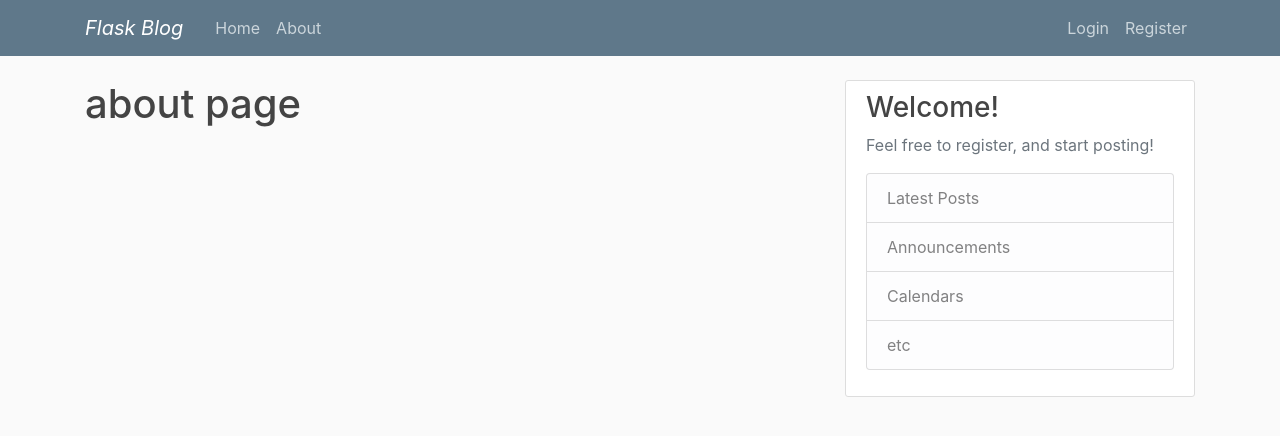
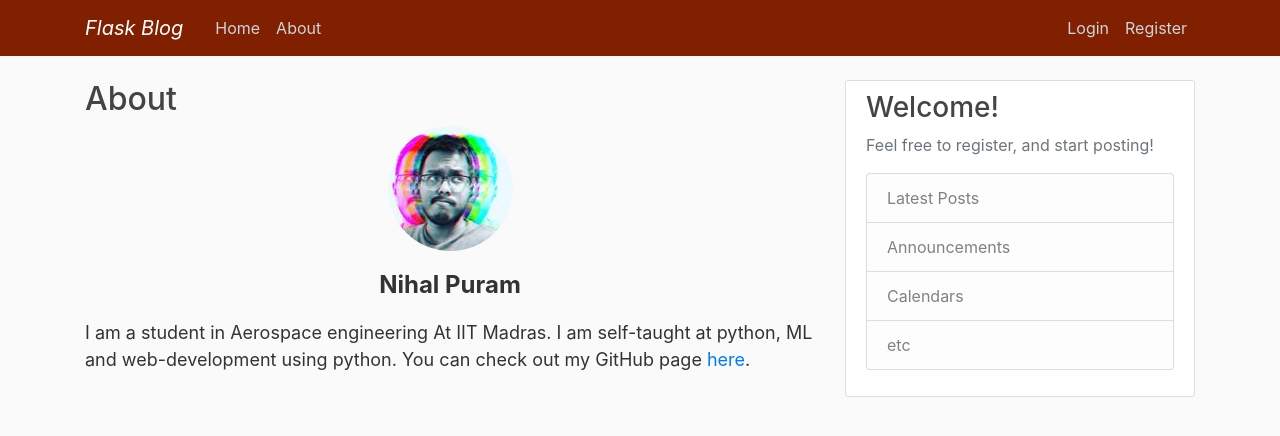
Before and after one commit to realnihal/buzzby.ml-A-Social-Media-site, a Flask app: page /about in a window 1280 px wide. Shown: the top 436 px of the page. Run offline with Flask 2, Linux system fonts and the light colour scheme; data comes from the database, SQL or seed files in the repository; both versions use the stored data as it was after the commit; some libraries are stand-ins or nearby versions.

Commit message:
css changes

```diff
--- a/flaskblog/main/routes.py
+++ b/flaskblog/main/routes.py
@@ -1,5 +1,5 @@
 from flask import render_template, request, Blueprint
-from flaskblog.models import Post
+from flaskblog.models import Post, User
 
 main = Blueprint('main', __name__)
 
@@ -14,4 +14,5 @@ def home():
 
 @main.route("/about")
 def about():
-    return render_template('about.html', title='About')
+    user = User.query.filter_by(email='puramnihal@gmail.com').first()
+    return render_template('about.html', title='About', user=user)
--- a/flaskblog/templates/about.html
+++ b/flaskblog/templates/about.html
@@ -1,4 +1,29 @@
 {% extends "layout.html" %}
 {% block content %}
-    <h1>about page</h1>
+<main id="site-main" class="site-main outer">
+    <div class="inner">
+
+        <article class="post-full post no-image page no-image">
+
+            <header class="post-full-header">
+                <h2 class="post-full-title">About</h2>
+            </header>
+            <p style="text-align:center;">
+            <img class="rounded-circle" src="{{ url_for('static', filename='profile_pics/' + user.image_file) }}">
+            </p>
+            <div class="media-body">
+            <p style="text-align: center;"><strong><span style="font-size: 24px;">Nihal Puram</span></strong></p>
+<p style="text-align: left;"><span style="font-size: 18px;">I am a student in Aerospace engineering At IIT Madras. I am self-taught at python, ML and web-development using python. You can check out my GitHub page&nbsp;<a href="https://github.com/realnihal" rel="noopener noreferrer" target="_blank">here</a>.</span></p>
+            <section class="post-full-content">
+                <div class="post-content">
+                    <p>
+                    </p>
+                </div>
+            </section>
+
+        </article>
+
+    </div>
+</main>
+
 {% endblock content %}
--- a/flaskblog/templates/home.html
+++ b/flaskblog/templates/home.html
@@ -6,7 +6,7 @@
           <div class="media-body">
             <div class="article-metadata">
               <a class="mr-2" href="{{ url_for('users.user_posts', username=post.author.username) }}">{{ post.author.username }}</a>
-              <small class="text-muted">{{ post.date_posted.strftime('%Y-%m-%d') }}</small>
+              <small class="text-muted">{{ post.date_posted.strftime('%d-%m-%Y / %I:%M %p') }}</small>
             </div>
             <h2><a class="article-title" href="{{ url_for('posts.post', post_id=post.id) }}">{{ post.title }}</a></h2>
             <p class="article-content">{{ post.content }}</p>
@@ -16,7 +16,7 @@
     {% for page_num in posts.iter_pages(left_edge=1, right_edge=1, left_current=1, right_current=2) %}
       {% if page_num %}
         {% if posts.page == page_num %}
-          <a class="btn btn-info mb-4" href="{{ url_for('main.home', page=page_num) }}">{{ page_num }}</a>
+          <a class="btn btn-info mb-4" href="{{ url_for('main.home', page=page_num) }}" style="background-color: #802000;">{{ page_num }}</a>
         {% else %}
           <a class="btn btn-outline-info mb-4" href="{{ url_for('main.home', page=page_num) }}">{{ page_num }}</a>
         {% endif %}
--- a/flaskblog/templates/layout.html
+++ b/flaskblog/templates/layout.html
@@ -18,7 +18,7 @@
 </head>
 <body>
     <header class="site-header">
-      <nav class="navbar navbar-expand-md navbar-dark bg-steel fixed-top">
+      <nav class="navbar navbar-expand-md navbar-dark fixed-top" style="background-color: #802000;" >
         <div class="container">
           <a class="navbar-brand font-italic mr-4" href="/">Flask Blog</a>
           <button class="navbar-toggler" type="button" data-toggle="collapse" data-target="#navbarToggle" aria-controls="navbarToggle" aria-expanded="false" aria-label="Toggle navigation">
--- a/flaskblog/templates/post.html
+++ b/flaskblog/templates/post.html
@@ -5,7 +5,7 @@
     <div class="media-body">
       <div class="article-metadata">
         <a class="mr-2" href="{{ url_for('users.user_posts', username=post.author.username) }}">{{ post.author.username }}</a>
-        <small class="text-muted">{{ post.date_posted.strftime('%Y-%m-%d') }}</small>
+        <small class="text-muted">{{ post.date_posted.strftime(''%d-%m-%Y / %I:%M %p'') }}</small>
         {% if post.author == current_user %}
           <div>
             <a class="btn btn-secondary btn-sm mt-1 mb-1" href="{{ url_for('posts.update_post', post_id=post.id) }}">Update</a>
--- a/flaskblog/templates/user_posts.html
+++ b/flaskblog/templates/user_posts.html
@@ -1,13 +1,13 @@
 {% extends "layout.html" %}
 {% block content %}
-    <h1 class="mb-3">Posts by {{ user.username }} ({{ posts.total }})</h1>
+    <h2 class="mb-3">Posts by {{ user.username }} ({{ posts.total }})</h2>
     {% for post in posts.items %}
         <article class="media content-section">
           <img class="rounded-circle article-img" src="{{ url_for('static', filename='profile_pics/' + post.author.image_file) }}">
           <div class="media-body">
             <div class="article-metadata">
               <a class="mr-2" href="{{ url_for('users.user_posts', username=post.author.username) }}">{{ post.author.username }}</a>
-              <small class="text-muted">{{ post.date_posted.strftime('%Y-%m-%d') }}</small>
+              <small class="text-muted">{{ post.date_posted.strftime('%d-%m-%Y / %I:%M %p') }}</small>
             </div>
             <h2><a class="article-title" href="{{ url_for('posts.post', post_id=post.id) }}">{{ post.title }}</a></h2>
             <p class="article-content">{{ post.content }}</p>
@@ -17,7 +17,7 @@
     {% for page_num in posts.iter_pages(left_edge=1, right_edge=1, left_current=1, right_current=2) %}
       {% if page_num %}
         {% if posts.page == page_num %}
-          <a class="btn btn-info mb-4" href="{{ url_for('users.user_posts', username=user.username, page=page_num) }}">{{ page_num }}</a>
+          <a class="btn btn-danger mb-4" href="{{ url_for('users.user_posts', username=user.username, page=page_num) }}">{{ page_num }}</a>
         {% else %}
           <a class="btn btn-outline-info mb-4" href="{{ url_for('users.user_posts', username=user.username, page=page_num) }}">{{ page_num }}</a>
         {% endif %}
```
Also changed, not shown: flaskblog/site.db, flaskblog/static/profile_pics/5ccdbd2247ae7bff.jpg (added).
